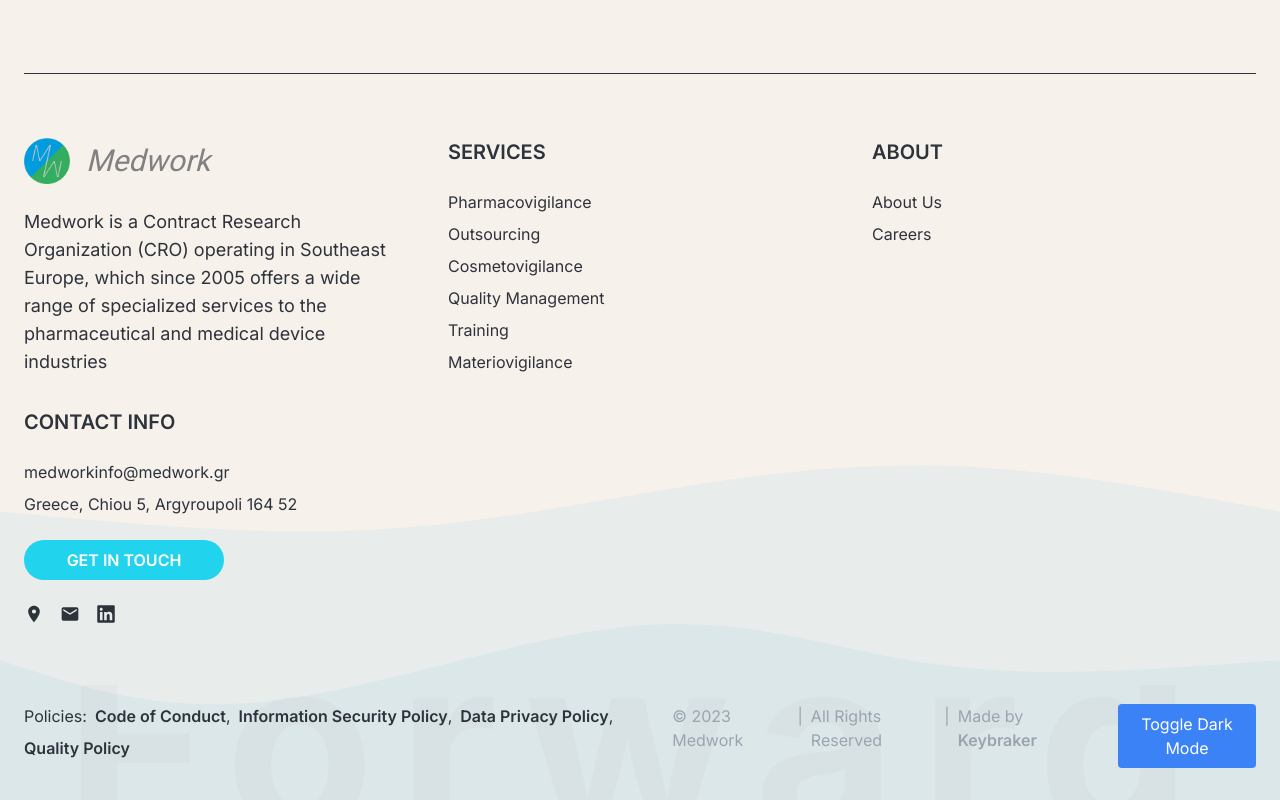
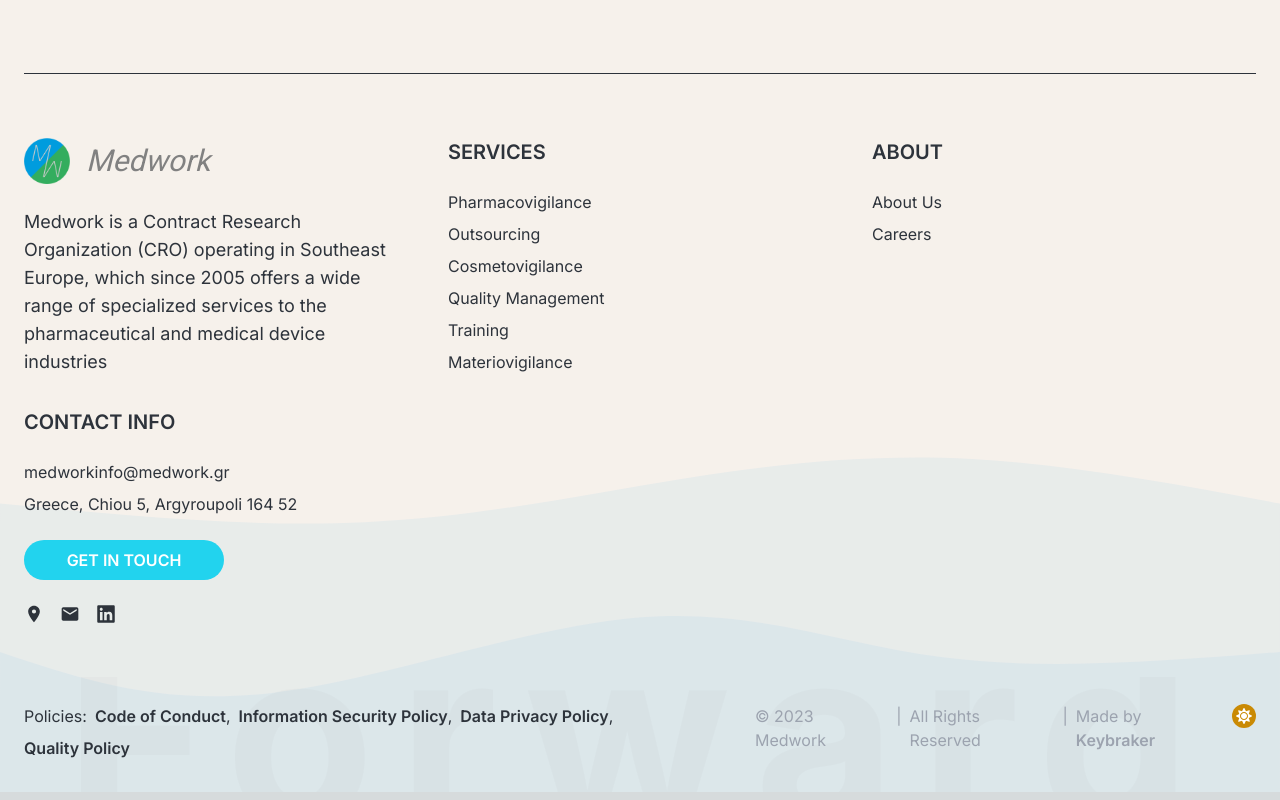
Before and after one commit to Medwork-CRO/webpage, a Next.js app: page / in a window 1280 px wide. Shown: the part 2341-3141 px from the top of the page. Built offline with nearby package versions, Linux system fonts and the light colour scheme.

Commit message:
Remove unfnished theme mode selection

```diff
--- a/src/components/Footer.tsx
+++ b/src/components/Footer.tsx
@@ -2,6 +2,7 @@ import Logo from "@/components/Logo";
 import RoundedButton from "@/components/RoundedButton";
 import { Inter } from "@next/font/google";
 import { FaLinkedin } from "@react-icons/all-files/fa/FaLinkedin";
+import { FaMoon, FaSun } from 'react-icons/fa';
 import { MdEmail } from "@react-icons/all-files/md/MdEmail";
 import { MdLocationOn } from "@react-icons/all-files/md/MdLocationOn";
 import Link from "next/link";
@@ -70,7 +71,7 @@ function CompanyInfo() {
   );
 }
 
-function Legal() {
+function Legal({ darkMode, setDarkMode }: { darkMode: any, setDarkMode: any }) {
   return (
     <div className="flex flex-col xs:flex-row items-start gap-2 text-md text-gray-400">
       <span>© {new Date().getFullYear()} Medwork</span>
@@ -90,6 +91,12 @@ function Legal() {
           </a>
         </span>
       </span>
+      <button
+        className="p-1 bg-yellow-600 text-white rounded-full dark:bg-blue-600"
+        onClick={() => setDarkMode(!darkMode)}
+      >
+        {darkMode ? <FaMoon /> : <FaSun />}
+      </button>
     </div>
   );
 }
@@ -228,13 +235,7 @@ function Footer({ darkMode, setDarkMode }: { darkMode: any, setDarkMode: any })
         </div>
         <div className="flex flex-col md:flex-row justify-between gap-8 items-start pb-8 pt-4">
           <Policies />
-          <Legal />
-          <button
-            className="py-2 px-2 bg-blue-500 text-white rounded dark:bg-blue-300"
-            onClick={() => setDarkMode(!darkMode)}
-          >
-            Toggle Dark Mode
-          </button>
+          <Legal darkMode={darkMode} setDarkMode={setDarkMode} />
         </div>
       </div>
       <div className="absolute z-[3] bottom-0 left-0 right-0 flex items-end justify-center h-16 opacity-[0.02]">
--- a/src/pages/_app.tsx
+++ b/src/pages/_app.tsx
@@ -16,34 +16,36 @@ const inter = Inter({
 function App({ Component, pageProps }: AppProps) {
   const [darkMode, setDarkMode] = useState(false);
 
-  // On component mount, we check if the system prefers dark mode, and if
-  // the user has a saved preference in localStorage.
-  useEffect(() => {
-    const mediaQuery = window.matchMedia('(prefers-color-scheme: dark)');
-    const memoryMode = localStorage.getItem('darkMode');
-    console.log('memoryMode :>> ', memoryMode);
-    const savedMode = memoryMode ? JSON.parse(memoryMode) : null;
-    console.log('savedMode :>> ', savedMode);
-    if (typeof savedMode === 'boolean') {
-      setDarkMode(savedMode);
-    } else {
-      setDarkMode(mediaQuery.matches);
-    }
+  // // On component mount, we check if the system prefers dark mode, and if
+  // // the user has a saved preference in localStorage.
+  // useEffect(() => {
+  //   const mediaQuery = window.matchMedia('(prefers-color-scheme: dark)');
+  //   const memoryMode = localStorage.getItem('darkMode');
+  //   console.log('memoryMode :>> ', memoryMode);
+  //   const savedMode = memoryMode ? JSON.parse(memoryMode) : null;
+  //   console.log('savedMode :>> ', savedMode);
+  //   if (typeof savedMode === 'boolean') {
+  //     setDarkMode(savedMode);
+  //   } else {
+  //     setDarkMode(mediaQuery.matches);
+  //   }
 
-    const handler = (e: { matches: boolean | ((prevState: boolean) => boolean); }) => setDarkMode(e.matches);
-    mediaQuery.addEventListener('change', handler);
+  //   const handler = (e: { matches: boolean | ((prevState: boolean) => boolean); }) => setDarkMode(e.matches);
+  //   mediaQuery.addEventListener('change', handler);
 
-    // Clean up event listener on unmount
-    return () => mediaQuery.removeEventListener('change', handler);
-  }, []);
+  //   // Clean up event listener on unmount
+  //   return () => mediaQuery.removeEventListener('change', handler);
+  // }, []);
 
-  useEffect(() => {
-    const root = window.document.documentElement;
-    root.classList.remove(darkMode ? 'light' : 'dark');
-    root.classList.add(darkMode ? 'dark' : 'light');
-    // Save the mode to localStorage whenever it changes
-    localStorage.setItem('darkMode', JSON.stringify(darkMode));
-  }, [darkMode]);
+  // useEffect(() => {
+  //   const root = window.document.documentElement;
+  //   root.classList.remove(darkMode ? 'light' : 'dark');
+  //   root.classList.add(darkMode ? 'dark' : 'light');
+  //   // Save the mode to localStorage whenever it changes
+  //   console.log(`storing ${darkMode} in localStorage`);
+
+  //   localStorage.setItem('darkMode', JSON.stringify(darkMode));
+  // }, [darkMode]);
 
   return (
     <div className={`${inter.variable} bg-[#f6f1eb] font-sans dark:bg-[#2d333b]`}>
--- a/tailwind.config.js
+++ b/tailwind.config.js
@@ -2,7 +2,7 @@ const { fontFamily } = require("tailwindcss/defaultTheme");
 
 /** @type {import('tailwindcss').Config} */
 module.exports = {
-  darkMode: 'class', // or 'media' if you want to use media query
+  // darkMode: 'class', // or 'media' if you want to use media query
   content: {
     files: [
       "./app/**/*.{js,ts,jsx,tsx}",
```
